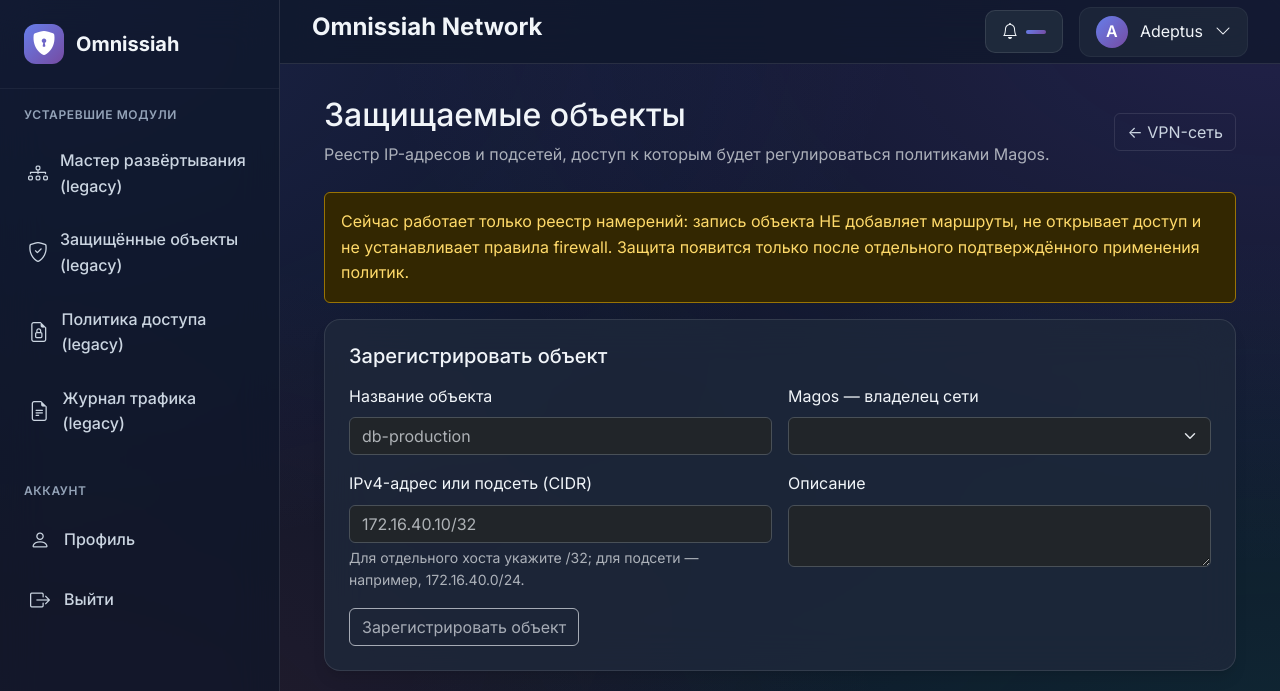
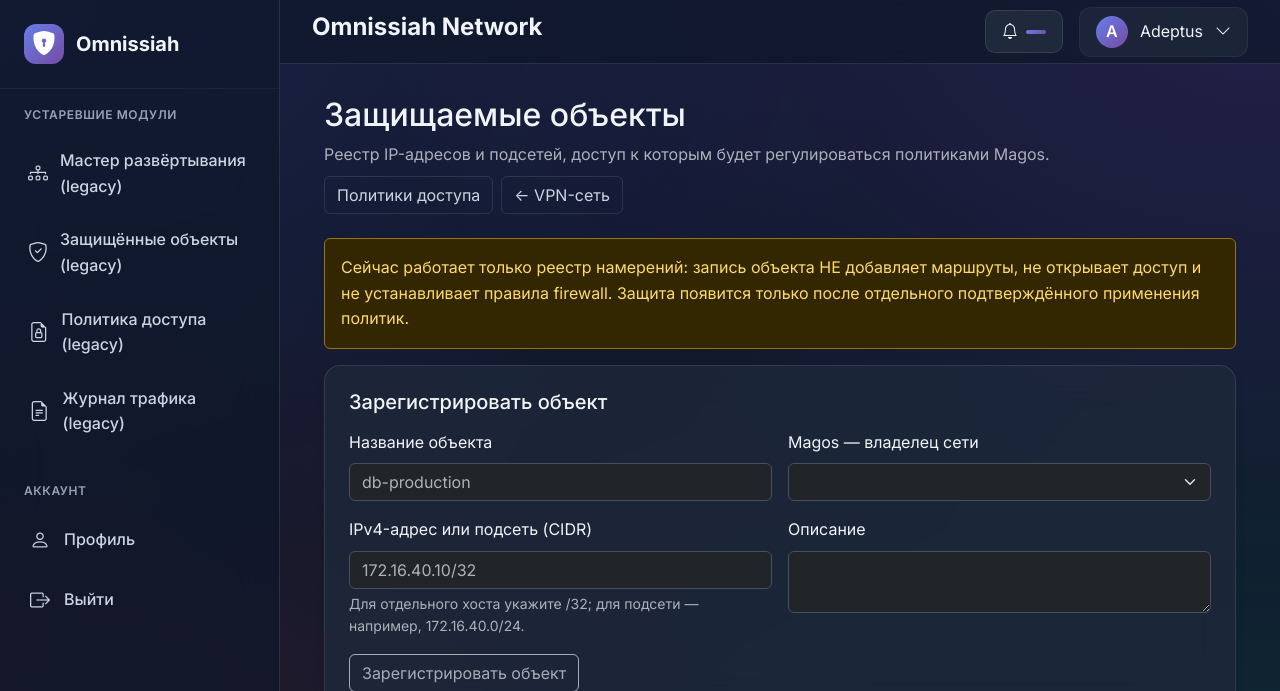
Before and after one commit to kmvkos/Omnissiah-Network, a Flask app: page /vpn/protected-objects in a window 1280 px wide. Shown: the top 691 px of the page. Run offline with Flask 3, Linux system fonts and the light colour scheme; a user stored in the database is signed in; data that the repository does not hold is empty; parts of the project's set-up code (start-up, migrations or seed data) failed here and were passed over; some libraries are stand-ins or nearby versions.

Commit message:
feat(vpn): link access policy drafts in management UI

```diff
--- a/templates/vpn_protected_objects.html
+++ b/templates/vpn_protected_objects.html
@@ -7,7 +7,10 @@
       <h2>Защищаемые объекты</h2>
       <p class="text-muted mb-0">Реестр IP-адресов и подсетей, доступ к которым будет регулироваться политиками Magos.</p>
     </div>
-    <a class="btn btn-outline-modern" href="{{ url_for('vpn_overview') }}">← VPN-сеть</a>
+    <div class="d-flex flex-wrap gap-2">
+      <a class="btn btn-outline-modern" href="{{ url_for('access_policies.vpn_access_policies') }}">Политики доступа</a>
+      <a class="btn btn-outline-modern" href="{{ url_for('vpn_overview') }}">← VPN-сеть</a>
+    </div>
   </div>
   <div class="alert alert-warning" role="note">
     Сейчас работает только реестр намерений: запись объекта НЕ добавляет маршруты, не открывает доступ и не устанавливает правила firewall. Защита появится только после отдельного подтверждённого применения политик.
```
